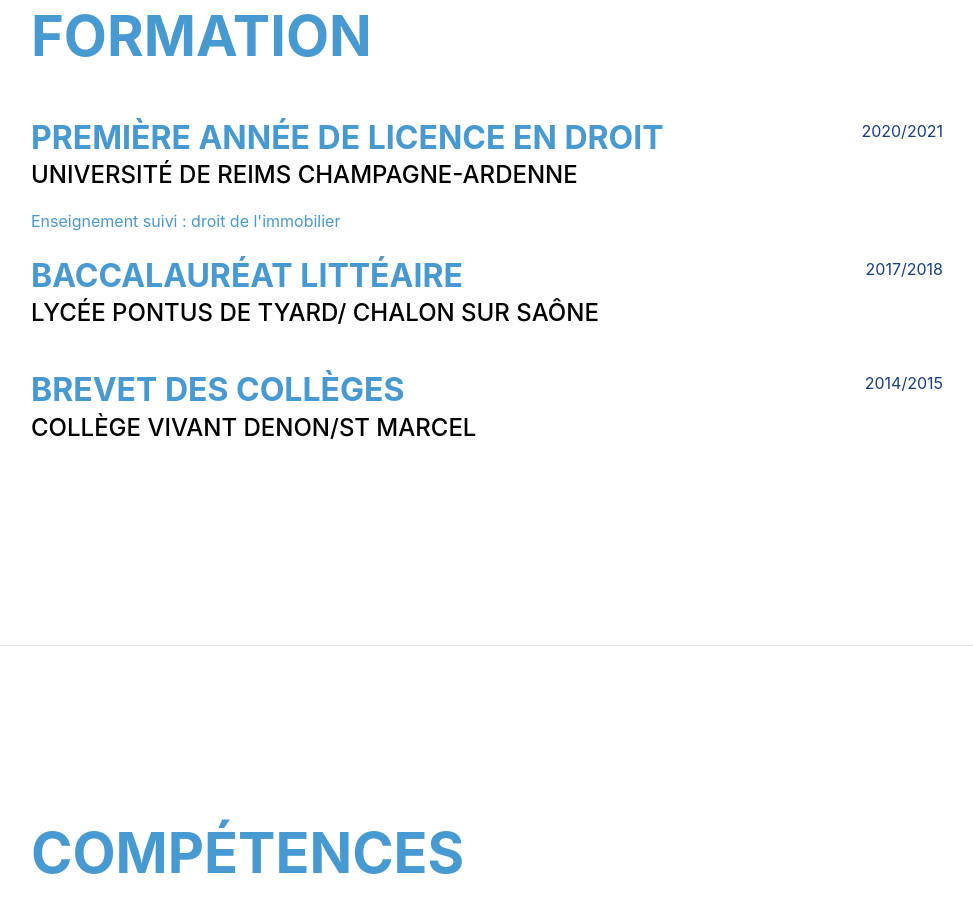
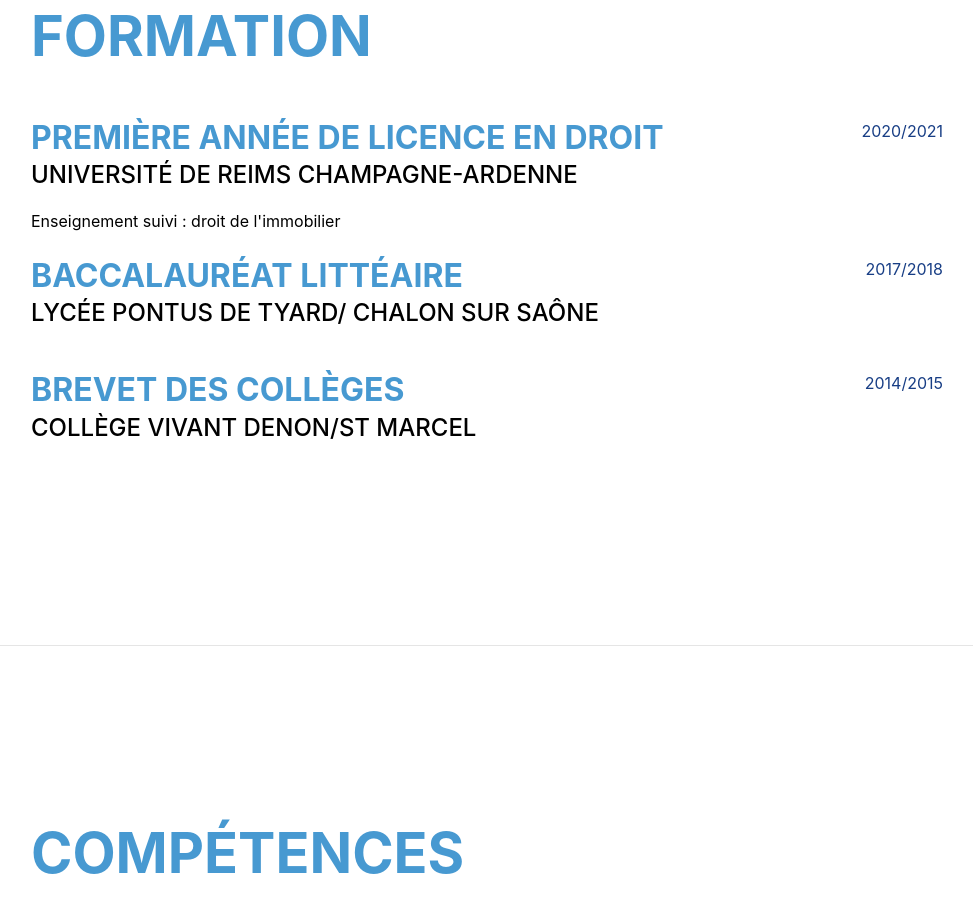
Before and after one commit to KenzaEMS/CV, a plain HTML site: page index.html in a window 1280 px wide. Shown: the part 2183-3102 px from the top of the page, without its empty margins (289-1262 px from the left). Drawn offline with nearby package versions, Linux system fonts and the light colour scheme; a web font is replaced by a local one.

Commit message:
Update index.html

```diff
--- a/index.html
+++ b/index.html
@@ -136,7 +136,6 @@
                         <div class="flex-grow-1">
                             <h3 class="mb-0"  style="color:#4799d1;">Première année de licence en droit</h3>
                             <div class="subheading mb-3" style="color:black;">Université de Reims Champagne-Ardenne</div>
-                                <a href="assets/droit_immobilier.pdf" onclick="window.open(this.href); return false;">
                                     Enseignement suivi : droit de l'immobilier</a>
                         </div>
                         <div class="flex-shrink-0"><span class="text-primary">2020/2021</span></div>
```
